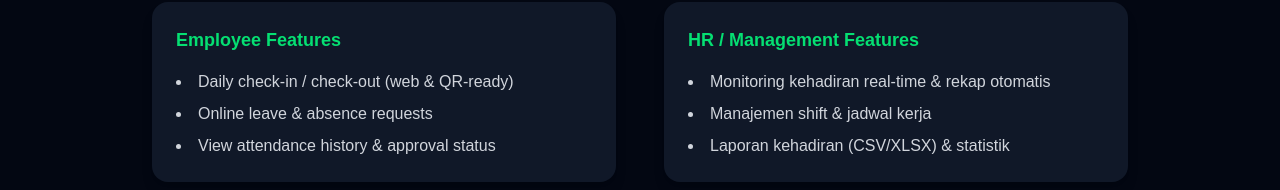
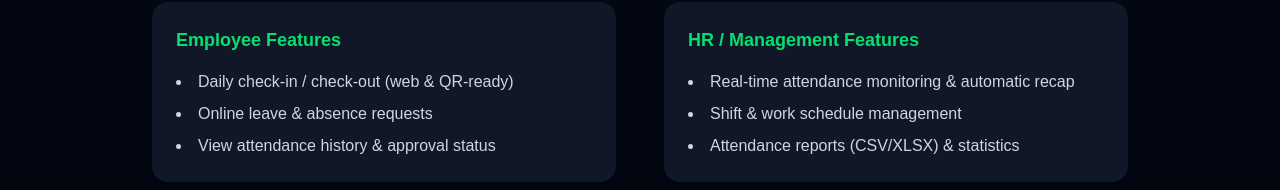
Before and after one commit to adun123/Myportofolio, a Next.js app: page /portofolio/attendify in a window 1280 px wide. Shown: the part 762-952 px from the top of the page. Built offline with nearby package versions, Linux system fonts and the light colour scheme.

Commit message:
update language

```diff
--- a/src/app/portofolio/attendify/page.tsx
+++ b/src/app/portofolio/attendify/page.tsx
@@ -1,11 +1,11 @@
-// src/app/portofolio/attendify/page.tsx
 "use client";
 
 import Link from "next/link";
 import { motion } from "framer-motion";
 import { FaGithub, FaExternalLinkAlt, FaUserCheck, FaServer } from "react-icons/fa";
-import { SiDotnet,  } from "react-icons/si";
+import { SiDotnet } from "react-icons/si";
 import { DiMsqlServer } from "react-icons/di";
+
 export default function AttendifyPage() {
   return (
     <main className="bg-gray-950 min-h-screen text-white pb-20">
@@ -52,12 +52,12 @@ export default function AttendifyPage() {
           transition={{ duration: 0.6 }}
         >
           <h2 className="text-3xl font-bold text-blue-400 mb-6">About The Project</h2>
-            <p className="text-gray-300 leading-relaxed mb-6">
+          <p className="text-gray-300 leading-relaxed mb-6">
             Attendify helps companies record employee attendance accurately and in real-time.
             Built with <span className="font-semibold text-white">ASP.NET Core</span> on the backend and
             <span className="font-semibold text-white"> Microsoft SQL Server</span> as the database (managed via SSMS),
             it supports leave requests, schedule management, and attendance reports ready for export.
-            </p>
+          </p>
 
           {/* Tech Stack */}
           <div>
@@ -94,9 +94,9 @@ export default function AttendifyPage() {
           >
             <h4 className="font-semibold text-lg mb-4 text-green-400">Employee Features</h4>
             <ul className="list-disc list-inside text-gray-300 space-y-2">
-                <li>Daily check-in / check-out (web & QR-ready)</li>
-                <li>Online leave & absence requests</li>
-                <li>View attendance history & approval status</li>
+              <li>Daily check-in / check-out (web & QR-ready)</li>
+              <li>Online leave & absence requests</li>
+              <li>View attendance history & approval status</li>
             </ul>
           </motion.div>
 
@@ -110,9 +110,9 @@ export default function AttendifyPage() {
           >
             <h4 className="font-semibold text-lg mb-4 text-green-400">HR / Management Features</h4>
             <ul className="list-disc list-inside text-gray-300 space-y-2">
-              <li>Monitoring kehadiran real-time & rekap otomatis</li>
-              <li>Manajemen shift & jadwal kerja</li>
-              <li>Laporan kehadiran (CSV/XLSX) & statistik</li>
+              <li>Real-time attendance monitoring & automatic recap</li>
+              <li>Shift & work schedule management</li>
+              <li>Attendance reports (CSV/XLSX) & statistics</li>
             </ul>
           </motion.div>
         </div>
--- a/src/components/AboutMe.tsx
+++ b/src/components/AboutMe.tsx
@@ -84,7 +84,7 @@ export default function AboutMe() {
 
           <div className="flex gap-5 mb-14">
             <a
-              href="/CV_Abdurrahman.pdf"
+              href="/Abdurrahman-resume English.pdf"
               className="bg-gradient-to-r from-primary to-pink-600 text-white px-6 py-3 rounded-xl font-semibold shadow-md hover:scale-105 transition"
               download
             >
```
Also changed, not shown: 1 other file (tests, documents, lock files or other folders).
